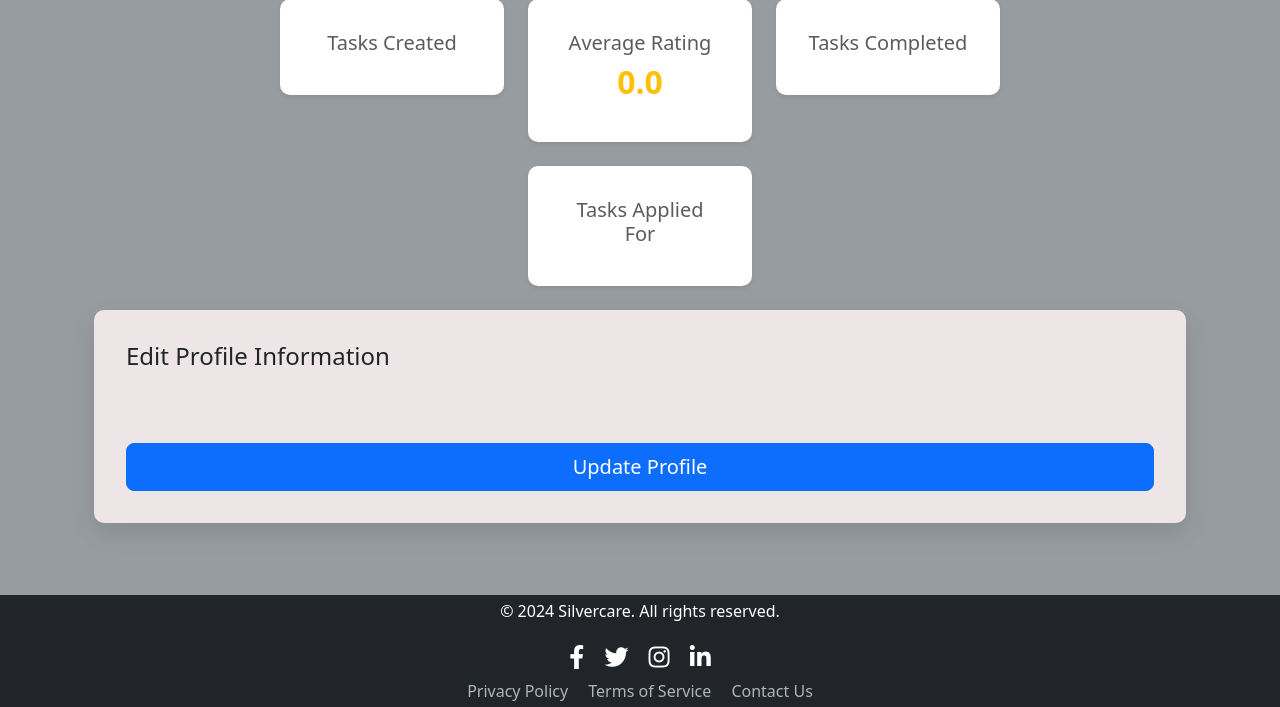
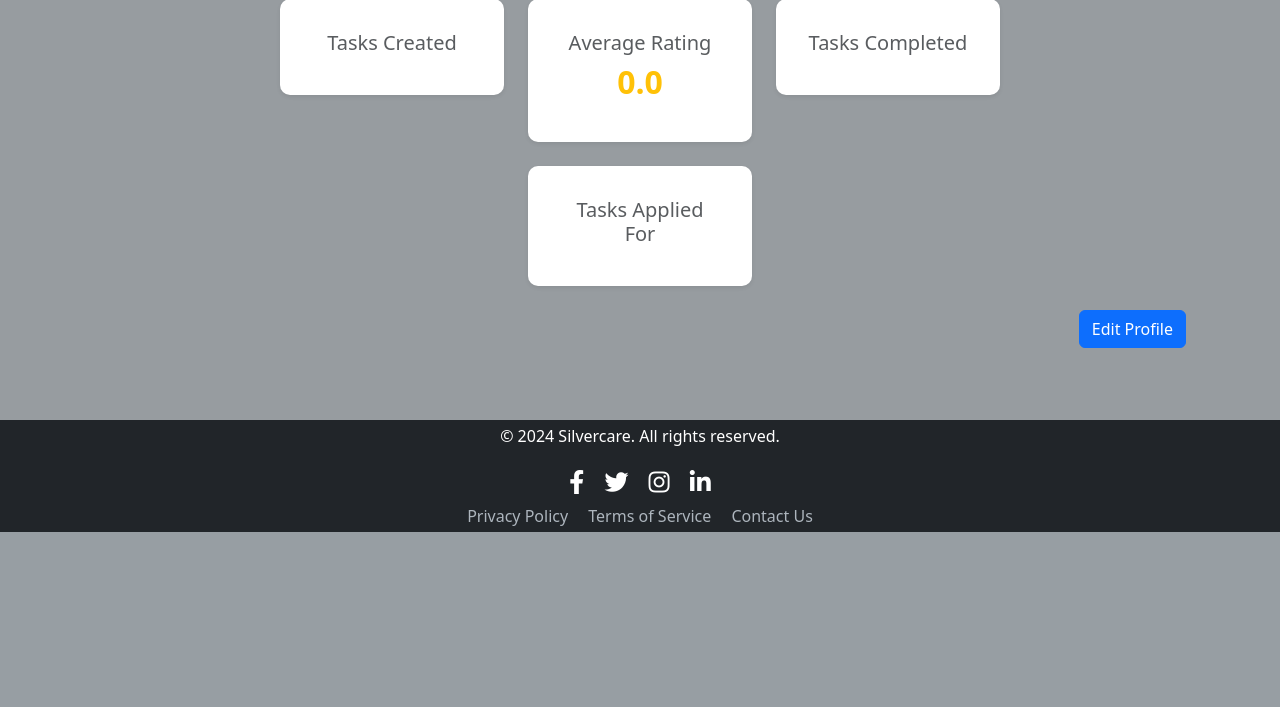
Before and after one commit to CodeLord2020/SilverCare, a Django app: page /base1/ in a window 1280 px wide. Shown: the part 403-1110 px from the top of the page. After the commit the page ends 935 px from the top, so only its background shows below. Run offline with Django 5.2, Linux system fonts and the light colour scheme; a user stored in the database is signed in; some libraries are stand-ins or nearby versions.

Commit message:
profile edit hide

```diff
--- a/templates/accounts/profile.html
+++ b/templates/accounts/profile.html
@@ -135,10 +135,15 @@
         </div>
     </div>
 
-        <!-- Editable Profile Form -->
     {% if request.user == user %}
     <div class="col-12 mt-4">
-                    <div class="profile-details">
+        <!-- Edit Button -->
+        <div class="d-flex justify-content-end">
+            <button id="edit-profile-btn" class="btn btn-primary ">Edit Profile</button>
+        </div>
+
+        <!-- Editable Profile Form -->
+        <div id="profile-edit-form" class="profile-details mt-3 d-none">
             <h4 class="mb-4">Edit Profile Information</h4>
             <form method="post" enctype="multipart/form-data">
                 {% csrf_token %}
@@ -171,6 +176,14 @@
         </div>
     </div>
 {% endif %}
+
+<script>
+    // Toggle the visibility of the edit profile form
+    document.getElementById('edit-profile-btn').addEventListener('click', function () {
+        var form = document.getElementById('profile-edit-form');
+        form.classList.toggle('d-none'); // Add or remove the d-none class
+    });
+</script>
     </div>
 </div>
 {% endblock %}
```
Lines whose indentation alone changed are shown as unchanged.
